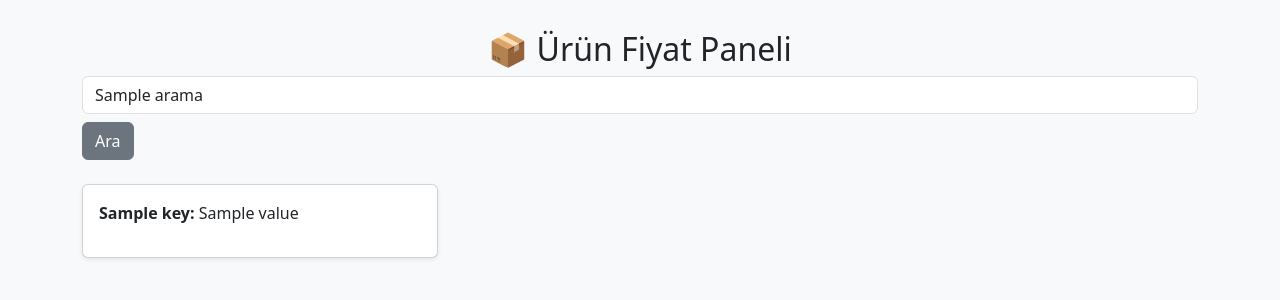
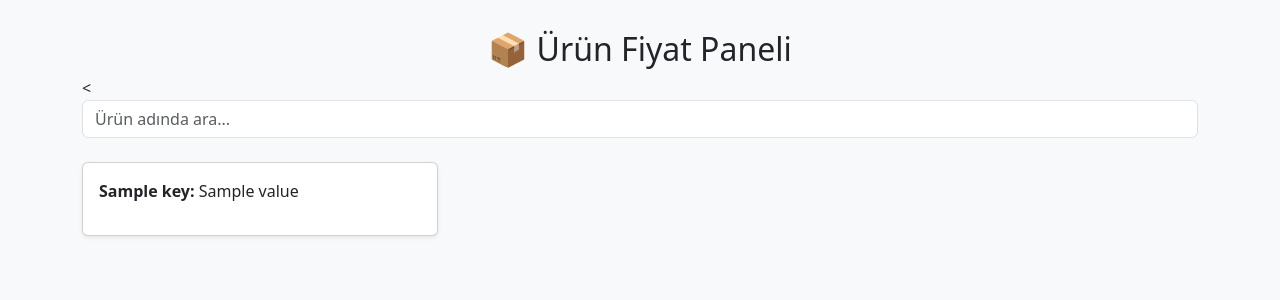
Before and after one commit to TeraH4wk/fiyat-paneli, a Flask app: template templates/index.html in a window 1280 px wide. Shown: the top 300 px of the page. Run offline with Flask 3, Linux system fonts and the light colour scheme; the template is opened without the code that fills it: most values are stand-ins (such as "Sample title", 1, 10 or a date in 2020).

```diff
--- a/app.py
+++ b/app.py
@@ -70,23 +70,9 @@ def index():
         df["KDV Dahil Net Alış"] = df["KDV Dahil Net Alış"].replace("₺", "", regex=True).replace(",", ".", regex=True).astype(float)
         df["%5 Kâr"] = (df["KDV Dahil Net Alış"] * 1.05).round(2).astype(str) + " ₺"
         df["%10 Kâr"] = (df["KDV Dahil Net Alış"] * 1.10).round(2).astype(str) + " ₺"
-
-        # Arama filtresi uygula
-        arama = request.args.get("arama", "").lower()
-        if arama:
-            df = df[df.apply(lambda row: row.astype(str).str.lower().str.contains(arama).any(), axis=1)]
-
         veriler = df.to_dict(orient="records")
 
-        # Sayfalandırma
-        sayfa = int(request.args.get("sayfa", 1))
-        sayfa_basi = 50
-        basla = (sayfa - 1) * sayfa_basi
-        bitir = basla + sayfa_basi
-        sayfa_verileri = veriler[basla:bitir]
-        toplam_sayfa = (len(veriler) + sayfa_basi - 1) // sayfa_basi
-
-        return render_template("index.html", urunler=sayfa_verileri, sayfa=sayfa, toplam_sayfa=toplam_sayfa, arama=arama)
+        return render_template("index.html", urunler=veriler)
 
     except Exception as e:
         return f"Hata oluştu: {e}"
--- a/templates/index.html
+++ b/templates/index.html
@@ -41,11 +41,7 @@
 
     <!-- Arama -->
 
-<form method="get" action="/" class="mb-4">
-  <input type="text" name="arama" class="form-control" placeholder="Ürün adında ara..." value="{{ arama }}">
-  <button type="submit" class="btn btn-secondary mt-2">Ara</button>
-</form>
-
+<<input type="text" id="arama" class="form-control mb-4" placeholder="Ürün adında ara...">
 
 <!-- Ürün Kartları -->
 <div class="row" id="urunKartlari">
@@ -60,7 +56,6 @@
         </div>
     </div>
     {% endfor %}
-    </div>
 </div>
 
 <!-- Sayfalandırma -->
@@ -86,7 +81,18 @@
   </ul>
 </nav>
 
+<script>
+  const arama = document.getElementById('arama');
+  arama.addEventListener('input', function () {
+      const filtre = this.value.toLowerCase();
+      const kartlar = document.querySelectorAll('.urun-karti');
 
+      kartlar.forEach(kart => {
+          const yazi = kart.textContent.toLowerCase();
+          kart.style.display = yazi.includes(filtre) ? '' : 'none';
+      });
+  });
+</script>
 
 <!-- Bootstrap JS -->
 <script src="https://cdn.jsdelivr.net/npm/bootstrap@5.3.0/dist/js/bootstrap.bundle.min.js"></script>
```
Lines whose indentation alone changed are shown as unchanged.
